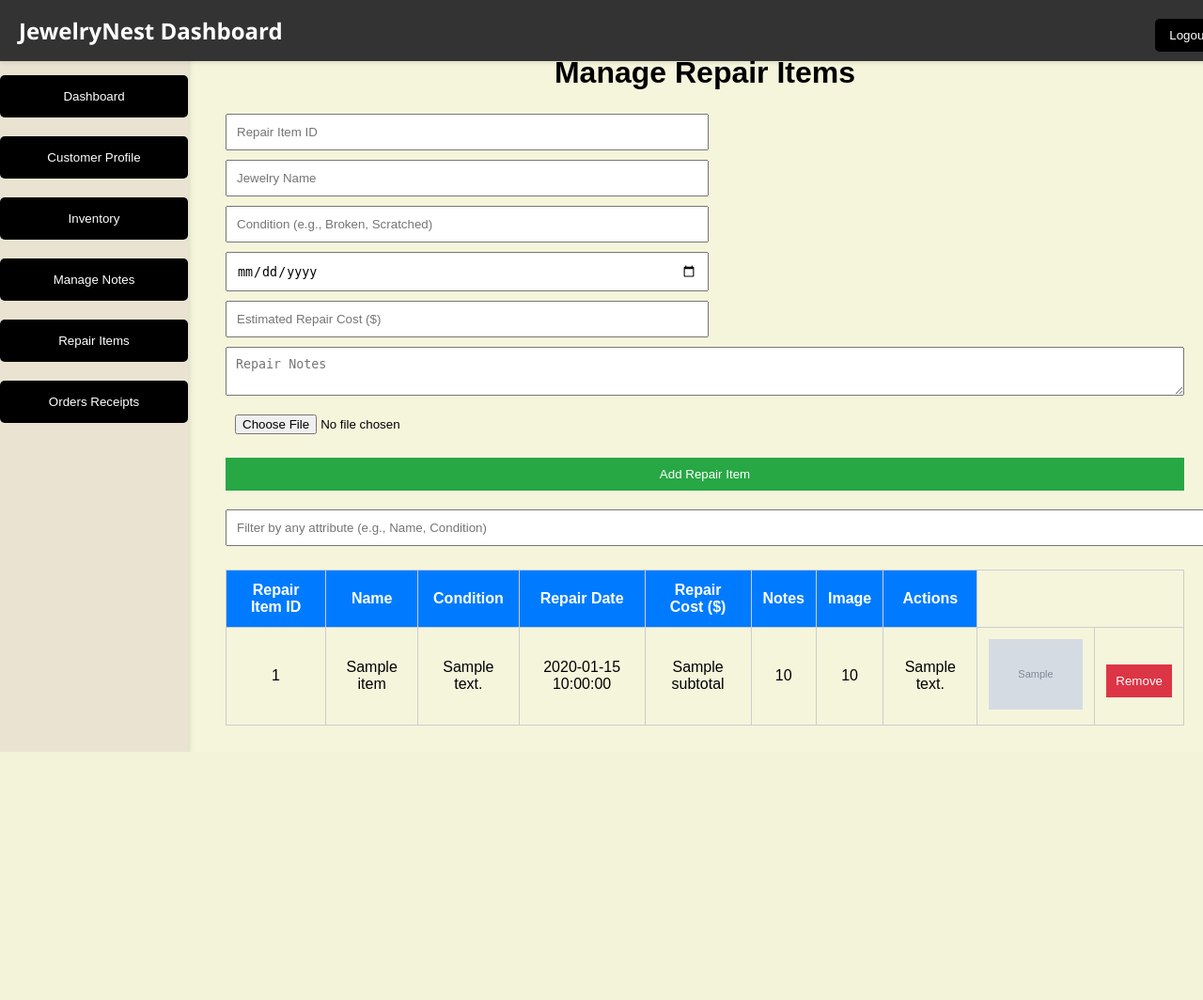
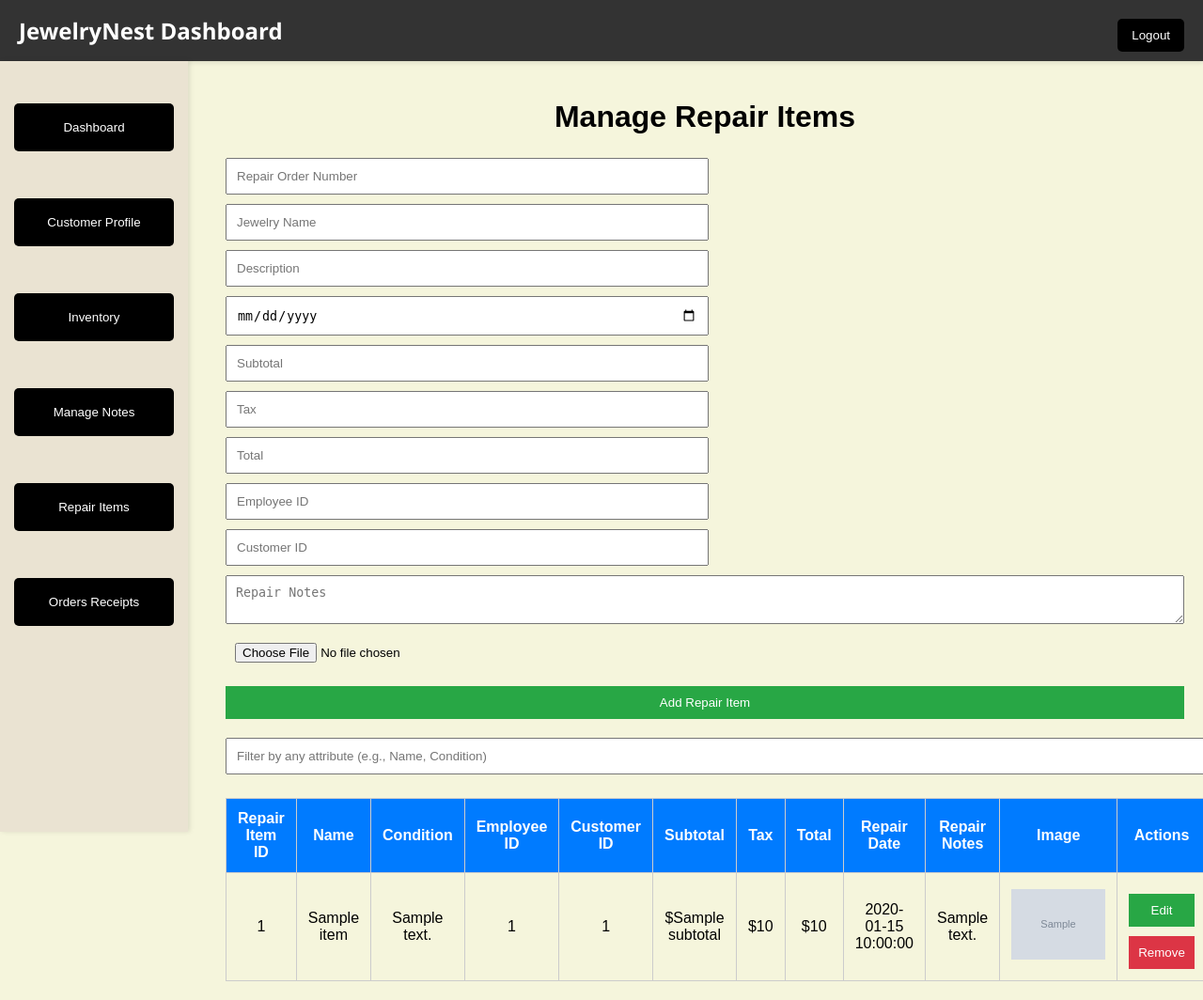
Before and after one commit to MP018/Jewelry-Store-Inventory, a Flask app: template Website/templates/repair_items.html in a window 1280 px wide. Shown: the whole page at 94% size. Before the commit the page ends 800 px from the top, so only its background shows below. Run offline with Flask 3, Linux system fonts and the light colour scheme; the template is opened without the code that fills it: most values are stand-ins (such as "Sample title", 1, 10 or a date in 2020); grey boxes marked "Sample" are stand-in pictures; parts of the project's set-up code (start-up, migrations or seed data) failed here and were passed over; some libraries are stand-ins or nearby versions.

Commit message:
Fixed Repair_Items temp
Now adds to database, fixed padding and nav bar, need to fix action buttons

```diff
--- a/Website/app.py
+++ b/Website/app.py
@@ -152,6 +152,7 @@ def login():
 # Dashboard page
 @app.route('/dashboard')
 def dashboard():
+    print("Dashboard route accessed")  # Debug print
     if 'loggedin' in session:
         return render_template('dashboard.html',
                                first_name=session['First_Name'],
@@ -422,11 +423,13 @@ def registration():
     # Registration logic here
     return render_template('registration.html')
 
-
+# Repair Items route
 @app.route('/repair_items', methods=['GET', 'POST'])
 def repair_items():
     if 'loggedin' not in session:
         return redirect(url_for('login'))
+
+    cursor = mysql.connection.cursor(MySQLdb.cursors.DictCursor)
 
     if request.method == 'POST':
         try:
@@ -436,53 +439,46 @@ def repair_items():
             description = request.form['description']
             repair_date = request.form['repair_date']
             repair_notes = request.form['repair_notes']
-            customer_id = request.form['customer_id']
-            employee_id = request.form['employee_id']
+            customer_id = request.form['customer_id']  # New field
+            employee_id = request.form['employee_id']  # New field
             subtotal = request.form['subtotal']
             tax = request.form['tax']
             total = request.form['total']
 
-            cursor = mysql.connection.cursor()
-
             # Handle image upload
+            filename = None
             if 'image' in request.files:
                 image = request.files['image']
                 if image and image.filename:
                     filename = save_image(image)
-                    # Store only filename in database
-                    cursor.execute(
-                        'INSERT INTO REPAIR_ORDER (Repair_order_Number, Item_Name, Description, Employee_ID, Customer_ID, Image, Subtotal, Total, Tax, Repair_Date, Repair_Notes) VALUES (%s, %s, %s, %s, %s, %s, %s, %s, %s, %s, %s)',
-                        (repair_order_number, item_name, description, employee_id,  customer_id, filename, subtotal, tax, total, repair_date, repair_notes)
-                    )
-            else:
-                # No image provided
-                cursor.execute(
-                    'INSERT INTO REPAIR_ORDER (Repair_order_Number, Item_Name, Description, Employee_ID, Customer_ID, Subtotal, Total, Tax, Repair_Date, Repair_Notes) VALUES (%s, %s, %s, %s, %s, %s, %s, %s, %s, %s)',
-                    (repair_order_number, item_name, description, employee_id,  customer_id, subtotal, tax, total, repair_date, repair_notes)
-                )
 
-
+            # Insert into REPAIR_ORDER table
+            cursor.execute(
+                'INSERT INTO REPAIR_ORDER (Repair_Order_Number, Item_Name, Description, Employee_ID, Customer_ID, Image, Subtotal, Tax, Total, Repair_Date, Repair_Notes) VALUES (%s, %s, %s, %s, %s, %s, %s, %s, %s, %s, %s)',
+                (repair_order_number, item_name, description, employee_id, customer_id, filename, subtotal, tax, total, repair_date, repair_notes)
+            )
             mysql.connection.commit()
-            cursor.close()
-
-            return jsonify({'success': True}), 200
-
+            return jsonify({'success': True})  # Return success response
         except Exception as e:
-            print(f"Error: {str(e)}")  # For debugging
-            return jsonify({'error': str(e)}), 500
+            mysql.connection.rollback()
+            print(f"Error adding repair order: {e}")
+            return jsonify({'success': False, 'error': str(e)})  # Return error response
 
     # GET request - fetch existing repair orders
-    cursor = mysql.connection.cursor(MySQLdb.cursors.DictCursor)
-    cursor.execute('SELECT * FROM REPAIR_ORDER')
-    repair_items = cursor.fetchall()
+    try:
+        cursor.execute('SELECT Repair_Order_Number, Item_Name, Description, Employee_ID, Customer_ID, Image, Subtotal, Tax, Total, Repair_Date, Repair_Notes FROM REPAIR_ORDER')
+        repair_items = cursor.fetchall()
 
-    # Process images for display
-    for item in repair_items:
-        if item['Image']:
-            item['Image'] = url_for('static', filename=f"images/{item['Image']}")
+        # Process images for display
+        for item in repair_items:
+            if item['Image']:
+                item['Image'] = url_for('static', filename=f"images/{item['Image']}")
 
-    cursor.close()
-    return render_template('repair_items.html', repair_items=repair_items)
+        cursor.close()
+        return render_template('repair_items.html', repair_items=repair_items)
+    except Exception as e:
+        print(f"Error fetching repair items: {e}")
+        return str(e), 500
 
 @app.route('/remove_repair_item/<repair_order_number>', methods=['POST'])
 def remove_repair_item(repair_order_number):
--- a/Website/templates/repair_items.html
+++ b/Website/templates/repair_items.html
@@ -18,10 +18,6 @@
             display: flex;
             justify-content: space-between;
             align-items: center;
-            width: 100%;
-            position: fixed;
-            top: 0;
-            z-index: 1000;
             box-shadow: 0 2px 4px rgba(0, 0, 0, 0.1);
         }
         .navbar h1 {
@@ -42,26 +38,48 @@
             height: 100vh;
             background-color: #eae3d2;
             position: fixed;
-            top: 50px;
-            left: 0;
             padding-top: 20px;
             box-shadow: 2px 0 5px rgba(0, 0, 0, 0.1);
+        }
+        .sidebar a {
             display: flex;
-            flex-direction: column;
-            gap: 10px;
+            justify-content: center;
+            align-items: center;
+            color: black;
+            padding: 15px;
+            text-decoration: none;
+            font-size: 15px;
+            transition: background-color 0.3s;
         }
-        .sidebar button {
+        .sidebar a:hover {
+            background-color: #ccc;
+        }
+
+        .logout-btn {
             background-color: #000;
             color: white;
-            padding: 15px;
+            padding: 10px 15px;
+            border: none;
+            border-radius: 5px;
+            cursor: pointer;
+            transition: background-color 0.3s;
+        }
+        .logout-btn:hover {
+            background-color: #57574f;
+        }
+        .profile-btn, .inventory-button, .notes-btn, .repair-btn, .orders-receipts {
+            background-color: #000;
+            color: white;
+            padding: 18px 20px;
             border: none;
             border-radius: 5px;
             cursor: pointer;
             width: 100%;
             text-align: center;
+            margin-bottom: 10px;
             transition: background-color 0.3s;
         }
-        .sidebar button:hover {
+        .profile-btn:hover, .inventory-button:hover, .notes-btn:hover, .repair-btn:hover, .orders-receipts:hover {
             background-color: #57574f;
         }
         .content {
@@ -105,7 +123,7 @@
         button {
             width: 100%;
             padding: 10px;
-            background-color: #28a745;
+            background-color: #28a745; /* This can be changed if needed */
             color: white;
             border: none;
             cursor: pointer;
@@ -142,10 +160,9 @@
 
 <body>
     <!-- Navbar and Sidebar -->
-<body>
     <div class="navbar">
         <h1>JewelryNest Dashboard</h1>
-        <a href="{{ url_for('logout') }}"><button class="logout-btn">Logout</button></a>
+        <a href="logout.html"><button class="logout-btn">Logout</button></a>
     </div>
 
     <div class="sidebar">
@@ -158,18 +175,21 @@
     </div>
 
     <div class="container">
-        <br>
         <h1>Manage Repair Items</h1>
 
         <!-- Form for adding a new repair item -->
         <form id="repair-form">
-            <input type="text" id="item-id" placeholder="Repair Item ID" required>
-            <input type="text" id="item-name" placeholder="Jewelry Name" required>
-            <input type="text" id="item-condition" placeholder="Condition (e.g., Broken, Scratched)" required>
-            <input type="date" id="repair-date" placeholder="Repair Date" required>
-            <input type="number" id="repair-cost" placeholder="Estimated Repair Cost ($)" required>
-            <textarea id="repair-notes" placeholder="Repair Notes" style="width:100%;"></textarea>
-            <input type="file" id="item-image" accept="image/*" required>
+            <input type="text" name="repair_order_number" placeholder="Repair Order Number" required>
+            <input type="text" name="item_name" placeholder="Jewelry Name" required>
+            <input type="text" name="description" placeholder="Description" required>
+            <input type="date" name="repair_date" required>
+            <input type="number" name="subtotal" placeholder="Subtotal" required>
+            <input type="number" name="tax" placeholder="Tax" required>
+            <input type="number" name="total" placeholder="Total" required>
+            <input type="text" name="employee_id" placeholder="Employee ID" required>
+            <input type="text" name="customer_id" placeholder="Customer ID" required>
+            <textarea name="repair_notes" placeholder="Repair Notes" style="width:100%;"></textarea>
+            <input type="file" name="image" accept="image/*" required>
             <button type="submit">Add Repair Item</button>
         </form>
 
@@ -183,9 +203,13 @@
                     <th>Repair Item ID</th>
                     <th>Name</th>
                     <th>Condition</th>
+                    <th>Employee ID</th>
+                    <th>Customer ID</th>
+                    <th>Subtotal</th>
+                    <th>Tax</th>
+                    <th>Total</th>
                     <th>Repair Date</th>
-                    <th>Repair Cost ($)</th>
-                    <th>Notes</th>
+                    <th>Repair Notes</th>
                     <th>Image</th>
                     <th>Actions</th>
                 </tr>
@@ -196,19 +220,24 @@
                     <td>{{ item.Repair_Order_Number }}</td>
                     <td>{{ item.Item_Name }}</td>
                     <td>{{ item.Description }}</td>
+                    <td>{{ item.Employee_ID }}</td>
+                    <td>{{ item.Customer_ID }}</td>
+                    <td>${{ item.Subtotal }}</td>
+                    <td>${{ item.Tax }}</td>
+                    <td>${{ item.Total }}</td>
                     <td>{{ item.Repair_Date }}</td>
-                    <td>{{ item.Subtotal }}</td>
-                    <td>{{ item.Tax }}</td>
-                    <td>{{ item.Total }}</td>
                     <td>{{ item.Repair_Notes }}</td>
                     <td>
                         {% if item.Image %}
-                        <img src="{{ item.Image }}" alt="{{ item.Item_Name }} Image">
+                        <img src="{{ item.Image }}" alt="{{ item.Item_Name }} Image" style="width: 100px; height: auto;">
                         {% else %}
                         No Image
                         {% endif %}
                     </td>
-                    <td><button class="remove" onclick="removeItem('{{ item.Repair_Order_Number }}')">Remove</button></td>
+                    <td>
+                        <button class="edit" onclick="editItem('{{ item.Repair_Order_Number }}')">Edit</button>
+                        <button class="remove" onclick="removeItem('{{ item.Repair_Order_Number }}')">Remove</button>
+                    </td>
                 </tr>
                 {% endfor %}
             </tbody>
@@ -225,6 +254,8 @@
                 <input type="text" id="edit-item-condition" placeholder="Condition" required>
                 <input type="date" id="edit-repair-date" required>
                 <input type="number" id="edit-repair-cost" placeholder="Estimated Repair Cost ($)" required>
+                <input type="text" id="edit-employee-id" placeholder="Employee ID" required> <!-- New Employee ID field -->
+                <input type="text" id="edit-customer-id" placeholder="Customer ID" required> <!-- New Customer ID field -->
                 <textarea id="edit-repair-notes" placeholder="Repair Notes" style="width:100%;"></textarea>
                 <input type="file" id="edit-item-image" accept="image/*">
                 <div style="display: flex; gap: 10px; margin-top: 15px;">
@@ -246,6 +277,8 @@
             const itemCondition = document.getElementById('item-condition').value;
             const repairDate = document.getElementById('repair-date').value;
             const repairCost = document.getElementById('repair-cost').value;
+            const employeeId = document.getElementById('employee-id').value; // New Employee ID
+            const customerId = document.getElementById('customer-id').value; // New Customer ID
             const repairNotes = document.getElementById('repair-notes').value;
             const itemImage = document.getElementById('item-image').files[0];
 
@@ -256,6 +289,8 @@
                 condition: itemCondition,
                 date: repairDate,
                 cost: repairCost,
+                employeeId: employeeId, // Include Employee ID
+                customerId: customerId, // Include Customer ID
                 notes: repairNotes,
                 image: URL.createObjectURL(itemImage)
             };
@@ -265,6 +300,7 @@
             this.reset();  // Reset form after submission
         });
 
+        // Function to display repair items
     function displayRepairItems(filterValue = '') {
         const tbody = document.querySelector('#repair-table tbody');
         tbody.innerHTML = '';
@@ -280,7 +316,8 @@
                     <td>${item.id}</td>
                     <td>${item.name}</td>
                     <td>${item.condition}</td>
-                        <td>${item.date}</td>
+                    <td>${item.employeeId}</td>
+                    <td>${item.customerId}</td>
                     <td>$${item.cost}</td>
                     <td>${item.notes}</td>
                     <td><img src="${item.image}" alt="${item.name} Image"></td>
@@ -293,9 +330,11 @@
             });
     }
 
+    // Function to remove an item
     function removeItem(itemId) {
+        // Filter out the item with the matching ID
         repairItems = repairItems.filter(item => item.id !== itemId);
-            displayRepairItems();
+        displayRepairItems(); // Refresh the displayed items
     }
 
         document.getElementById('filter').addEventListener('input', function () {
@@ -313,6 +352,8 @@
                 document.getElementById('edit-item-condition').value = item.condition;
                 document.getElementById('edit-repair-date').value = item.date;
                 document.getElementById('edit-repair-cost').value = item.cost;
+                document.getElementById('edit-employee-id').value = item.employeeId; // Populate Employee ID
+                document.getElementById('edit-customer-id').value = item.customerId; // Populate Customer ID
                 document.getElementById('edit-repair-notes').value = item.notes;
 
                 // Show the edit modal
@@ -338,6 +379,8 @@
                     condition: document.getElementById('edit-item-condition').value,
                     date: document.getElementById('edit-repair-date').value,
                     cost: document.getElementById('edit-repair-cost').value,
+                    employeeId: document.getElementById('edit-employee-id').value, // Update Employee ID
+                    customerId: document.getElementById('edit-customer-id').value, // Update Customer ID
                     notes: document.getElementById('edit-repair-notes').value,
                     image: document.getElementById('edit-item-image').files[0]
                         ? URL.createObjectURL(document.getElementById('edit-item-image').files[0])
@@ -357,6 +400,28 @@
                 closeEditModal();
             }
         }
+
+        document.getElementById('repair-form').addEventListener('submit', function (event) {
+            event.preventDefault(); // Prevent default form submission
+
+            const formData = new FormData(this); // Create FormData object from the form
+
+            fetch('/repair_items', {
+                method: 'POST',
+                body: formData
+            })
+            .then(response => response.json())
+            .then(data => {
+                if (data.success) {
+                    alert('Repair order added successfully!');
+                    // Optionally, refresh the page or update the UI
+                    location.reload(); // Reload the page to see the new item
+                } else {
+                    alert('Error adding repair order: ' + data.error);
+                }
+            })
+            .catch(error => console.error('Error:', error));
+        });
     </script>
 </body>
 </html>
```
Lines whose indentation alone changed are shown as unchanged.
